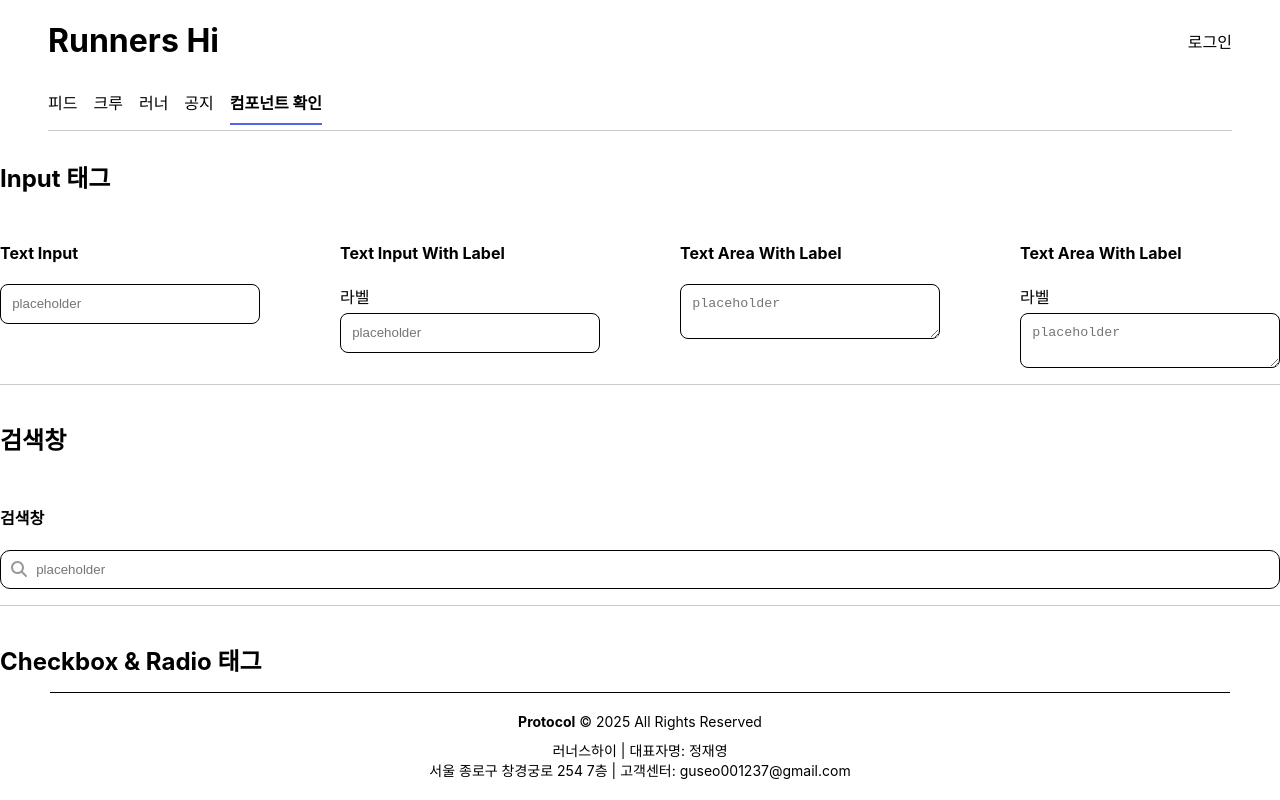
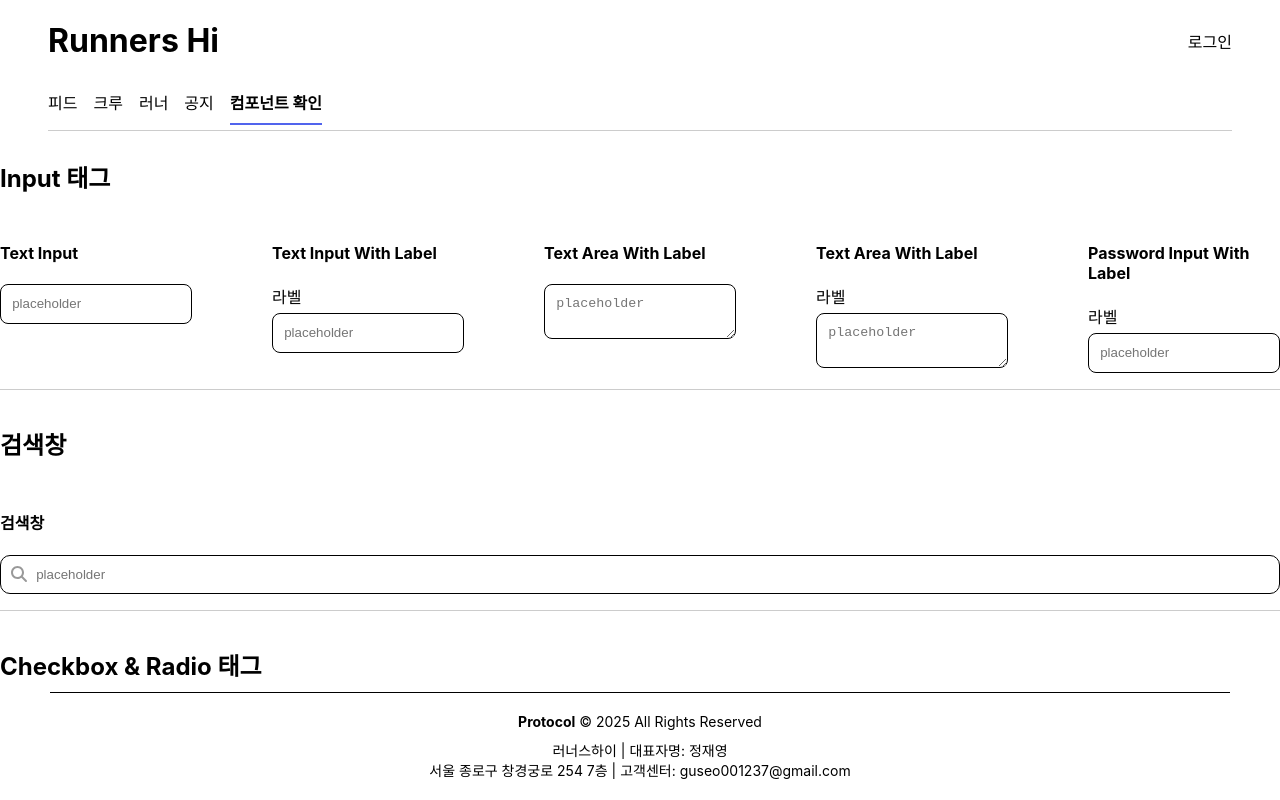
Before and after one commit to RocketDDan/frontend, a React (Create React App) app: page /component in a window 1280 px wide. Built offline with nearby package versions, Linux system fonts and the light colour scheme; no server answers.

Commit message:
feat: 패스워드 인풋, 커스텀 버튼, 비활성화 버튼 컴포넌트 예시 추가

```diff
--- a/src/page/ComponentPage.jsx
+++ b/src/page/ComponentPage.jsx
@@ -1,10 +1,10 @@
-import { TextAreaWithLabel, TextArea, TextInput, TextInputWithLabel } from "../components/base/Input";
+import { TextAreaWithLabel, TextArea, TextInput, TextInputWithLabel, PasswordInputWithLabel } from "../components/base/Input";
 import { SearchBar } from "../components/search_bar/SearchBar";
 import { BasicCheckbox } from "../components/base/Checkbox";
 import { BasicRadio } from "../components/base/Radio";
 import { BasicSelect } from "../components/base/Select";
 import { FeedProfileImage, CrewProfileImage, MemberProfileImage, CrewMemberProfileImage } from "../components/profile/ProfileImage";
-import { PrimaryBigButton, PrimaryButton, SecondaryBigButton, SecondaryButton, ThirdaryButton } from "../components/base/Button";
+import { PrimaryBigButton, PrimaryButton, SecondaryBigButton, SecondaryButton, ThirdaryButton, CustomButton } from "../components/base/Button";
 import { SquareFeed } from "../components/feed/SquareFeed";
 
 import MetamongImage from "../assets/images/metamong.jpeg"
@@ -20,6 +20,7 @@ const HomePage = () => {
     const [value5, setValue5] = useState(); // searchbar
     const [value6, setValue6] = useState("value2"); // radio
     const [value7, setValue7] = useState();
+    const [value8, setValue8] = useState(); // password input with label
     const [modalOpen, setModalOpen] = useState(false);
 
     const handleInput1 = (val) => {
@@ -48,6 +49,10 @@ const HomePage = () => {
     }
     const handleInput7 = (val) => {
         setValue7(val);
+        console.log("change: ", val)
+    }
+    const handleInput8 = (val) => {
+        setValue8(val);
         console.log("change: ", val)
     }
 
@@ -96,6 +101,15 @@ const HomePage = () => {
                             value={value4}
                             placeholder={"placeholder"}
                             onChange={handleInput4} />
+                    </div>
+                    <div style={{ flex: '1' }}>
+                        <h4>Password Input With Label</h4>
+                        <PasswordInputWithLabel
+                            label={"라벨"}
+                            width={"100%"}
+                            value={value8}
+                            placeholder={"placeholder"}
+                            onChange={handleInput8} />
                     </div>
                 </div>
                 <hr style={{ border: "none", borderBottom: "1px solid #ccc", margin: "8px 0" }} />
@@ -214,6 +228,21 @@ const HomePage = () => {
                         width="90px"
                         onClick={() => { console.log("click") }} />
                     </div>
+                    <div style={{ flex: '1' }}>
+                        <h4>Custom Button</h4>
+                        <p>width: 90px</p>
+                        <CustomButton
+                        width="90px"
+                        onClick={() => { console.log("click") }} />
+                    </div>
+                    <div style={{ flex: '1' }}>
+                        <h4>Disabled Button</h4>
+                        <p>width: 90px</p>
+                        <CustomButton
+                        width="90px"
+                        active={false}
+                        onClick={() => { console.log("click") }} />
+                    </div>
                 </div>
                 <hr style={{ border: "none", borderBottom: "1px solid #ccc", margin: "8px 0" }} />
 
```
